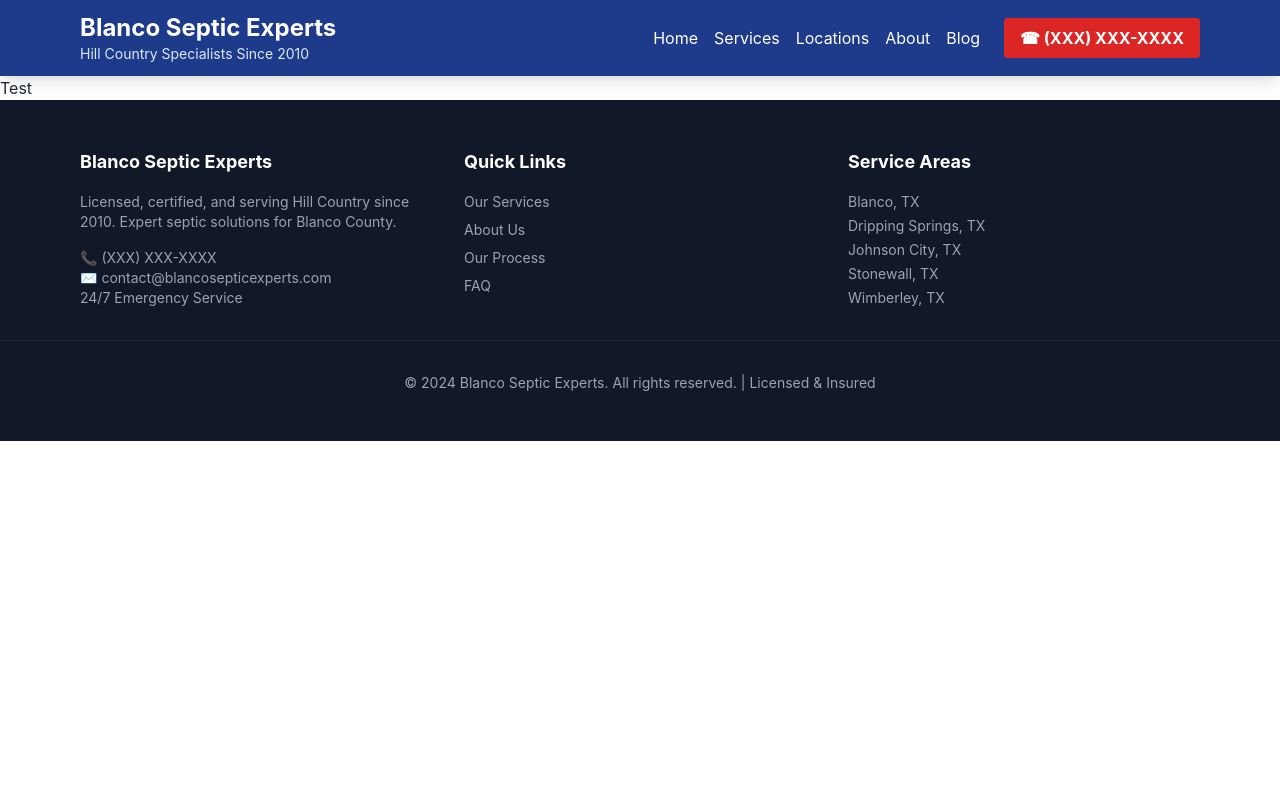
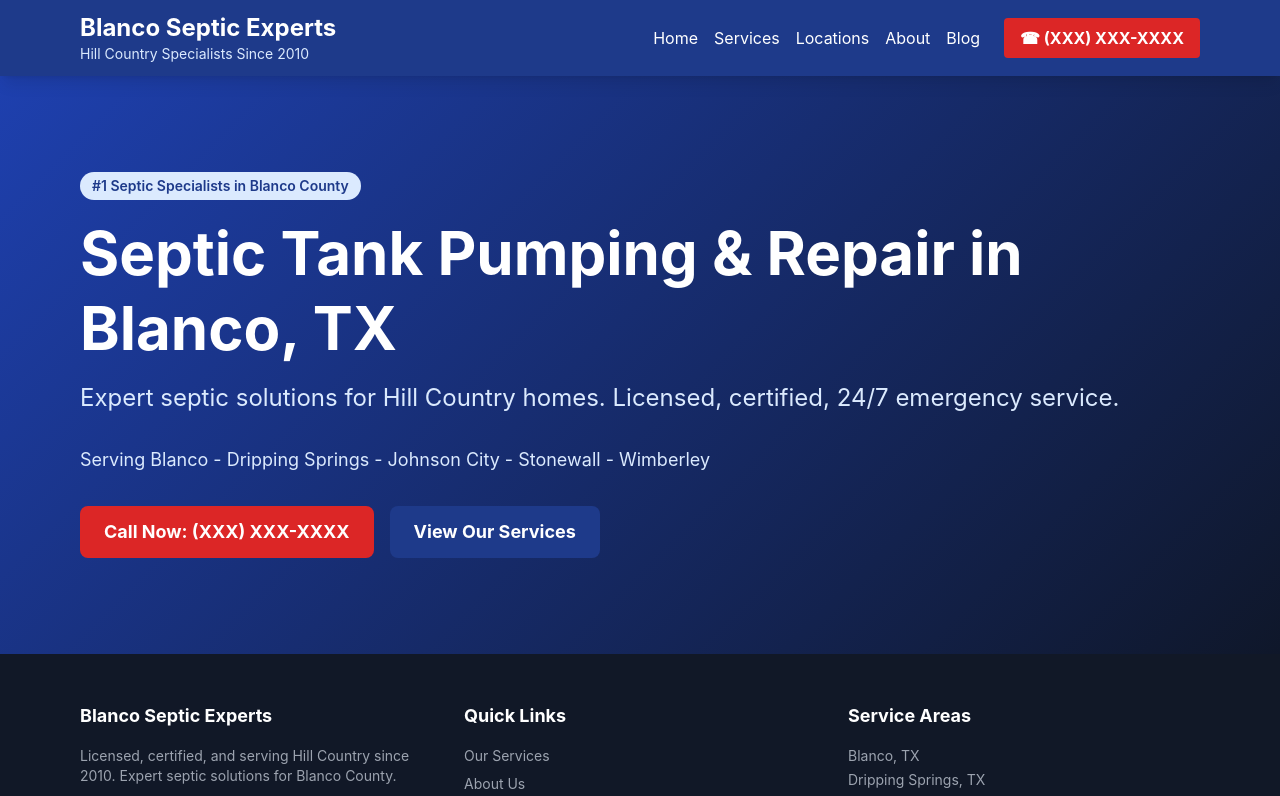
Before and after one commit to nabeelage321-jpg/blanco-septic-experts, a Next.js app: page / in a window 1280 px wide. Shown: the top 796 px of the page. Built offline with nearby package versions, Linux system fonts and the light colour scheme.

Commit message:
Update page.tsx

```diff
--- a/app/page.tsx
+++ b/app/page.tsx
@@ -1,3 +1,24 @@
 export default function Home() {
-  return <main>Test</main>;
+  return (
+    <main>
+      <section className="hero-gradient text-white py-24">
+        <div className="container-max">
+          <div className="mb-8">
+            <div className="badge mb-4 bg-yellow-100 text-yellow-900">#1 Septic Specialists in Blanco County</div>
+            <h1 className="text-6xl font-bold mb-4 leading-tight">Septic Tank Pumping & Repair in Blanco, TX</h1>
+            <p className="text-2xl text-blue-100 mb-8">Expert septic solutions for Hill Country homes. Licensed, certified, 24/7 emergency service.</p>
+            <p className="text-lg text-blue-100 mb-6">Serving Blanco - Dripping Springs - Johnson City - Stonewall - Wimberley</p>
+          </div>
+          <div className="flex flex-col md:flex-row gap-4">
+            <a href="tel:+1XXX-XXX-XXXX" className="btn-primary text-lg inline-block">
+              Call Now: (XXX) XXX-XXXX
+            </a>
+            <a href="#services" className="btn-secondary text-lg inline-block">
+              View Our Services
+            </a>
+          </div>
+        </div>
+      </section>
+    </main>
+  );
 }
```
